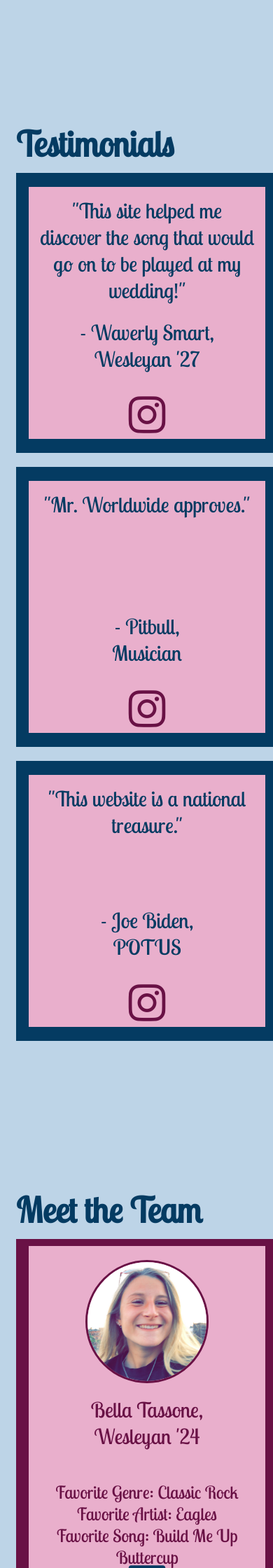
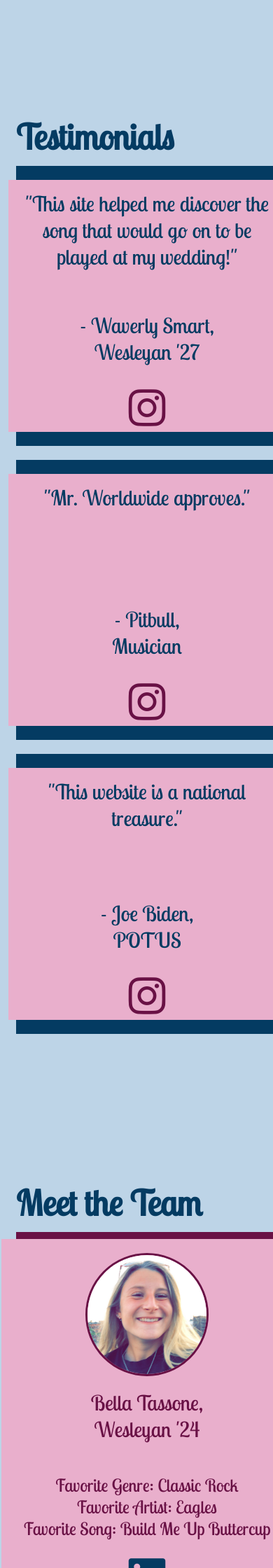
Before and after one commit to natelevinson10/COMP333_Project, a PHP site: page / in a window 390 px wide. Shown: the part 3520-5760 px from the top of the page at 70% size. Run offline with PHP 8.4, Linux system fonts and the light colour scheme; some libraries are stand-ins or nearby versions.

Commit message:
condensing tab resizing

```diff
--- a/style.css
+++ b/style.css
@@ -272,30 +272,6 @@ body {
     display: block;
     margin-left: -50px;
   }
-
-  #sign_in_btn {
-    margin-top: 20px;
-  }
-
-  /*Testimonials*/
-  .testimonals #review_external {
-    width: 90%;
-    margin: 10px 5%;
-  }
-
-  .testimonals #review_internal {
-    width: 90%;
-  }
-
-  /*Meet the Team*/
-  .about_us #about_external {
-    width: 90%;
-    margin: 10px 5%;
-  }
-
-  .about_us #about_internal {
-    width: 90%;
-  }
 }
 
 #more-button {
```
